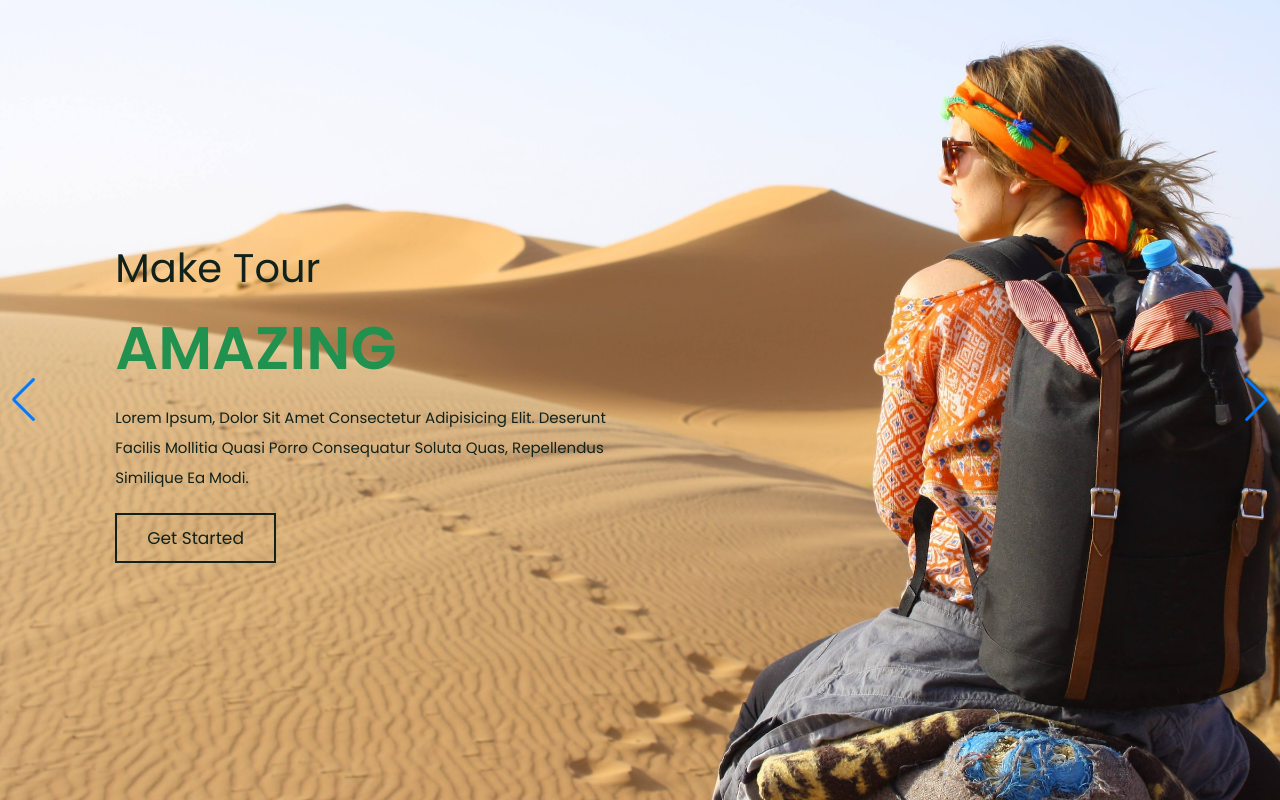
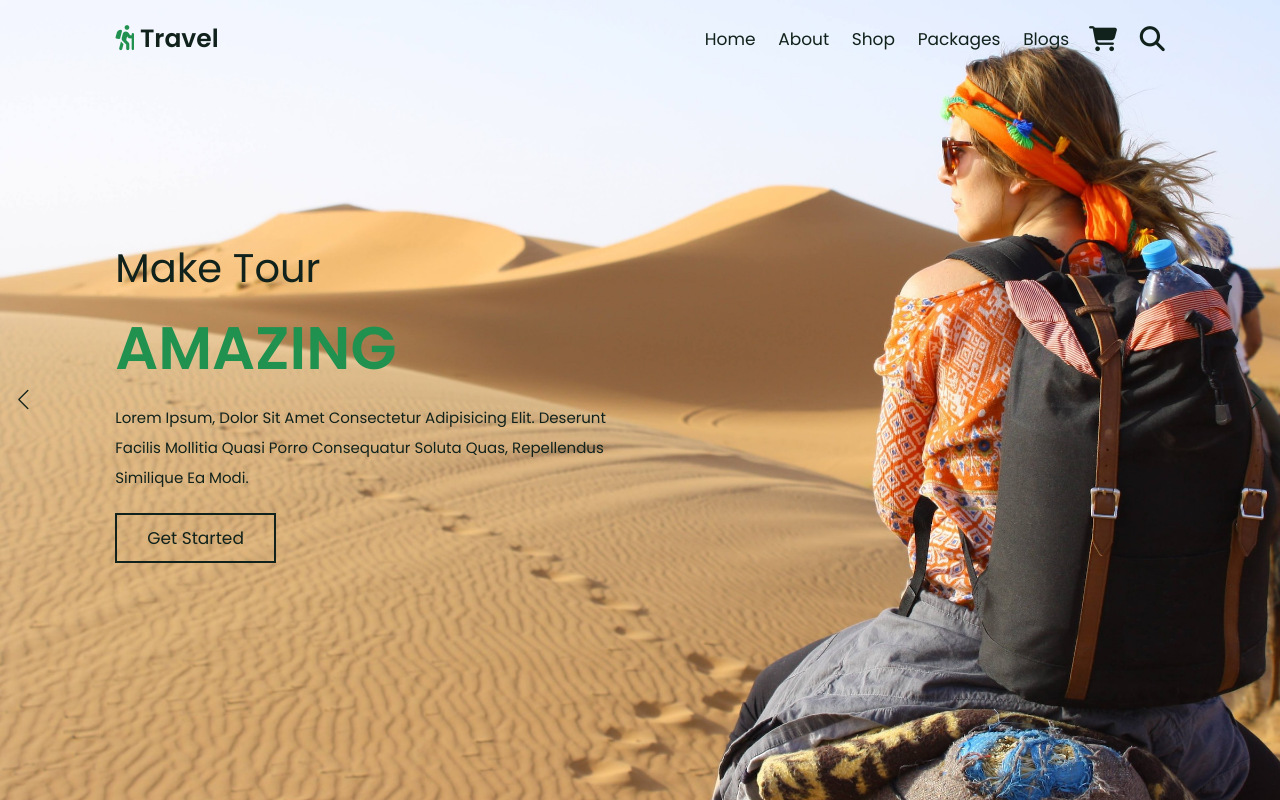
Before and after one commit to w-milan/travel-site, a website: page index.html in a window 1280 px wide. Drawn offline with nearby package versions, Linux system fonts and the light colour scheme.

Commit message:
Swipper arrows

```diff
--- a/scss/layouts/_home.scss
+++ b/scss/layouts/_home.scss
@@ -40,3 +40,10 @@
     }
   }
 }
+
+.swiper-button-next::after,
+.swiper-button-prev::after {
+  font-size: 2rem;
+  color: $black;
+
+}
--- a/scss/layouts/_navbar.scss
+++ b/scss/layouts/_navbar.scss
@@ -6,7 +6,7 @@
   left: 0;
   right: 0;
   padding: 2rem 9%;
-  z-index: 1;
+  z-index: 2;
   display: flex;
   align-items: center;
 
```
Also changed, not shown: css/styles.css.
